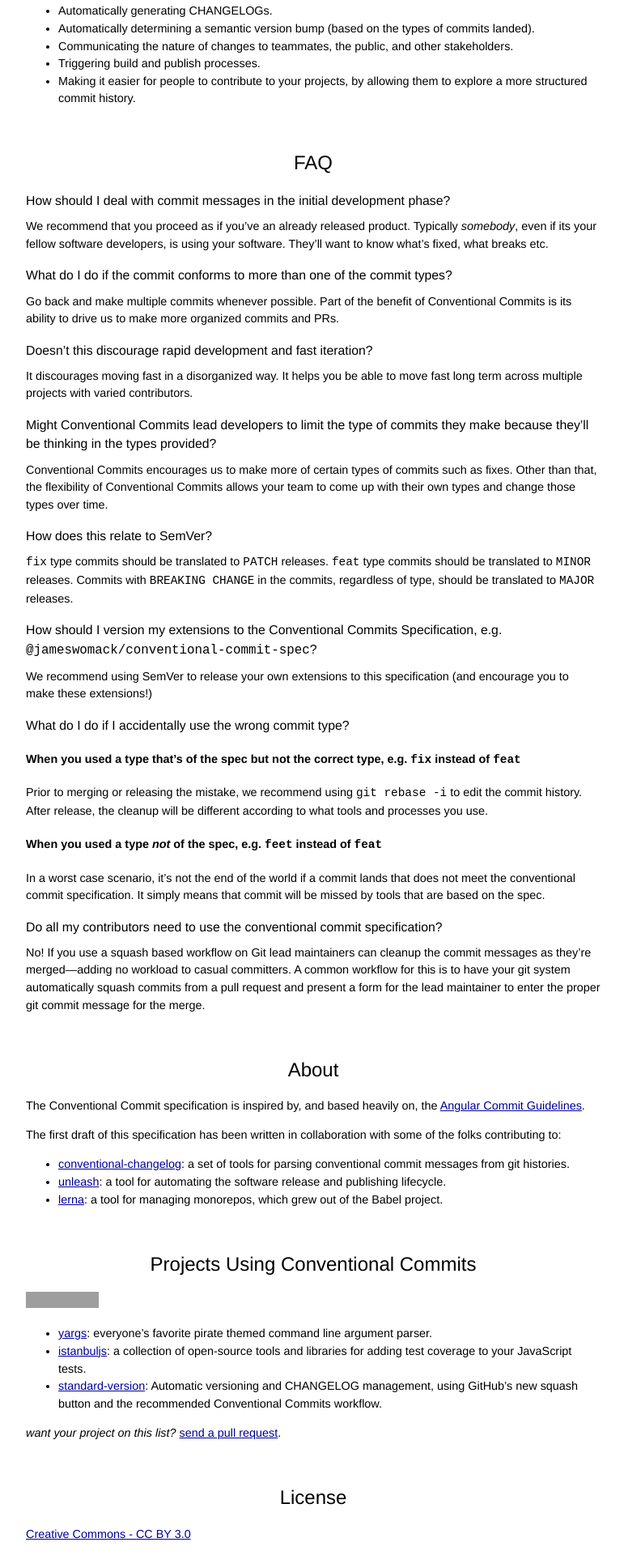
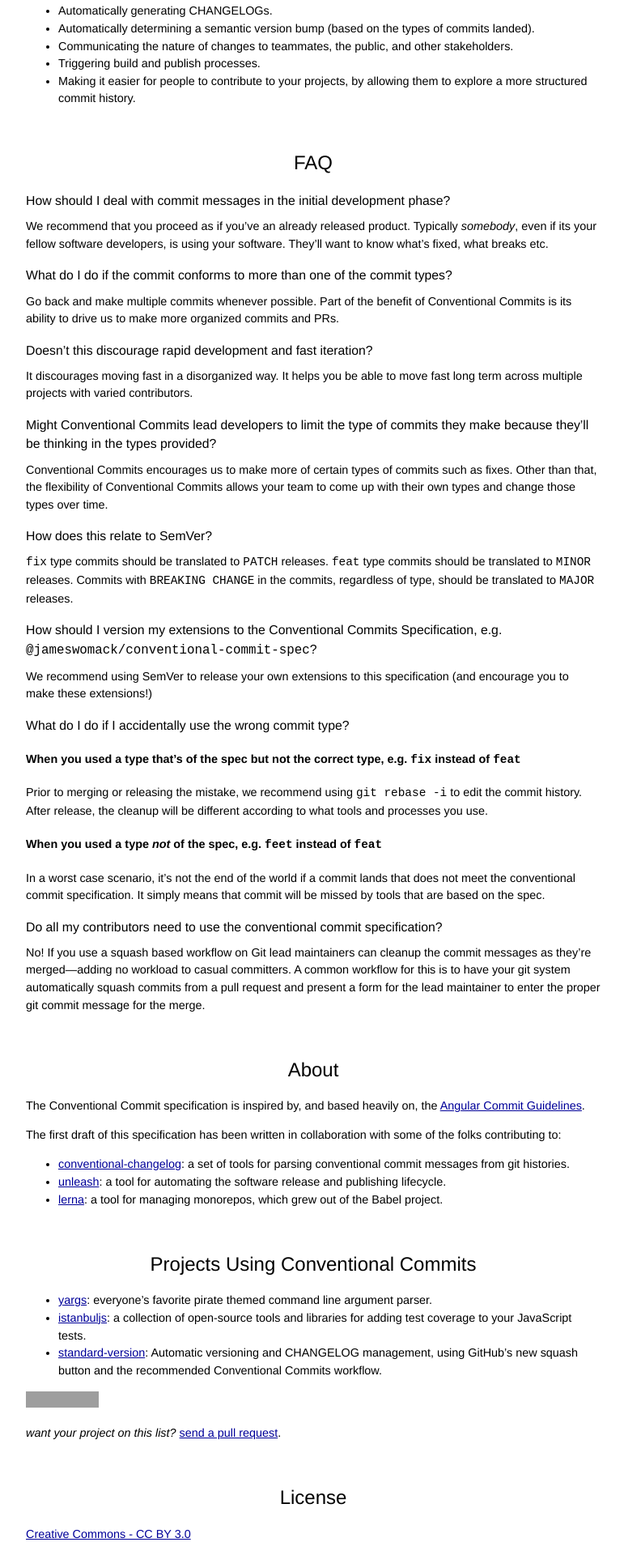
Before and after one commit to conventional-commits/conventionalcommits.org, a Jekyll site: the page built from index.md, in a window 1280 px wide. Shown: the part 1965-3885 px from the top of the page at 81% size, without its empty margins (253-1024 px from the left). Built offline with Jekyll 4.4.1, drawn with Linux system fonts in a browser that asks for light colours; grey boxes are pictures that could not be loaded.

Commit message:
docs: slight layout tweak

```diff
--- a/index.md
+++ b/index.md
@@ -149,12 +149,12 @@ folks contributing to:
 
 ## Projects Using Conventional Commits
 
-<img src="https://img.shields.io/badge/Conventional%20Commits-1.0.0-yellow.svg" />
-
 * [yargs](https://github.com/yargs/yargs): everyone's favorite pirate themed command line argument parser.
 * [istanbuljs](https://github.com/istanbuljs/istanbuljs): a collection of open-source tools
   and libraries for adding test coverage to your JavaScript tests.
 * [standard-version](https://github.com/conventional-changelog/standard-version): Automatic versioning and CHANGELOG management, using GitHub's new squash button and the recommended Conventional Commits workflow.
+
+[![Conventional Commits](https://img.shields.io/badge/Conventional%20Commits-1.0.0-yellow.svg)](https://conventionalcommits.org)
 
 _want your project on this list?_ [send a pull request](https://github.com/conventional-changelog/conventionalcommits.org/pulls).
 
```
